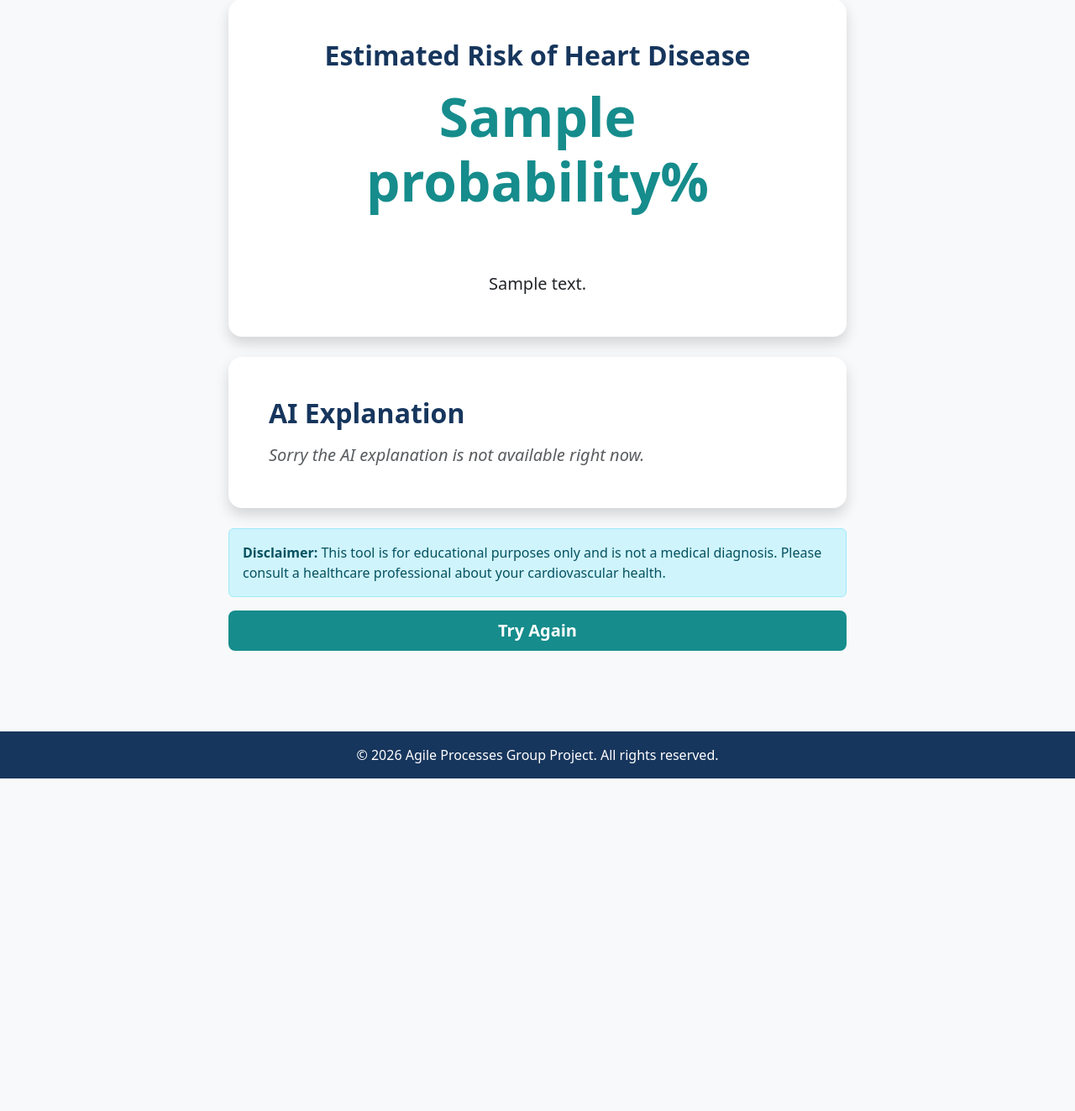
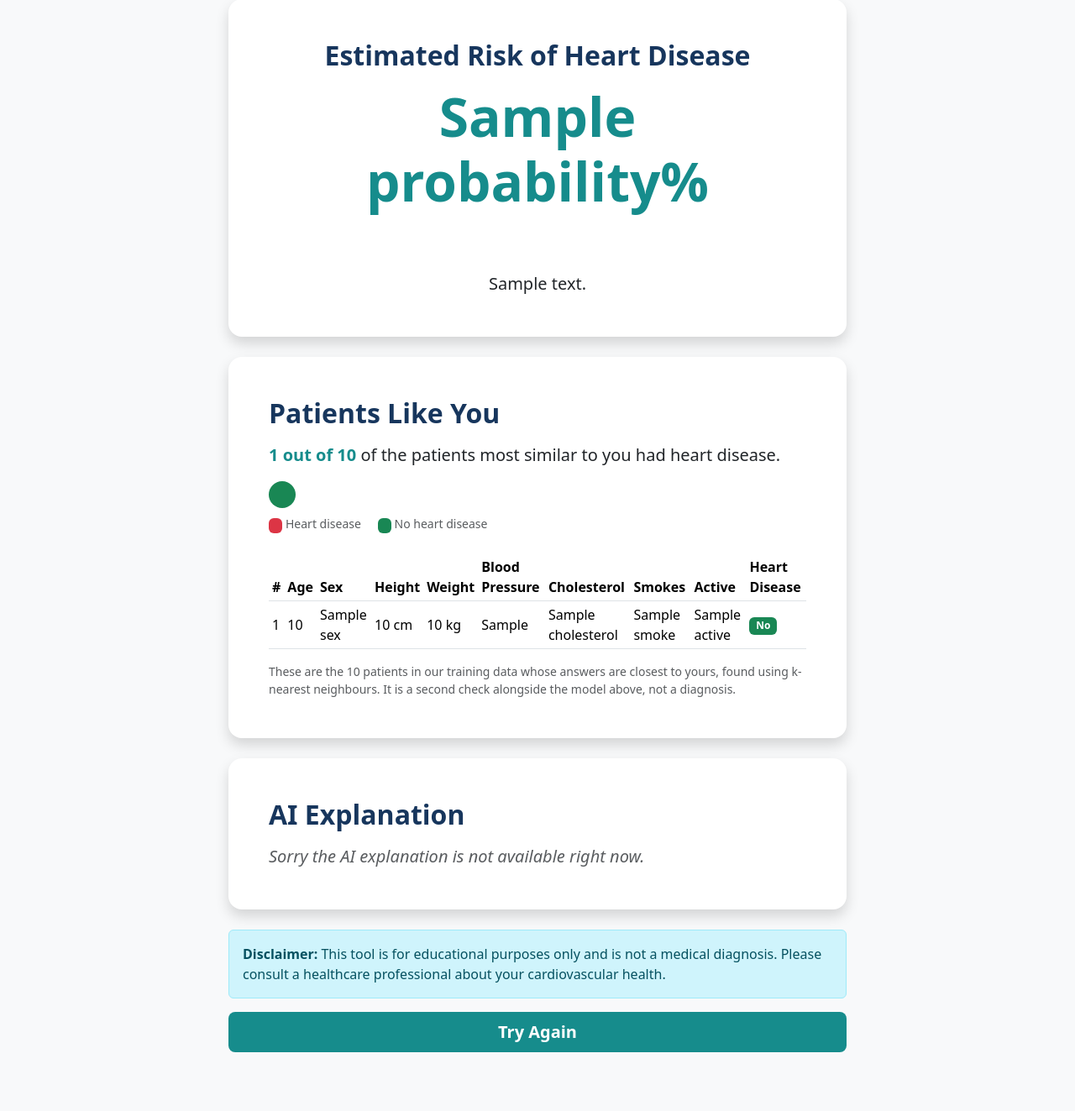
Before and after one commit to ZacRing/Agile_Processes_Group_Project, a Django app: template django_website/predictions/templates/predictions/results.html in a window 1280 px wide. Shown: the part 121-1444 px from the top of the page at 84% size. Before the commit the page ends 1048 px from the top, so only its background shows below. Run offline with Django 5.2, Linux system fonts and the light colour scheme; the template is opened without the code that fills it: most values are stand-ins (such as "Sample title", 1, 10 or a date in 2020); parts of the project's set-up code (start-up, migrations or seed data) failed here and were passed over.

Commit message:
Added knn check to the site

```diff
--- /dev/null
+++ b/django_website/predictions/neighbours.py
@@ -0,0 +1,52 @@
+"""
+Find the 5 patients in the training data most similar to the person
+who filled in the form. Put this file in the same app folder as views.py.
+"""
+from pathlib import Path
+
+import joblib
+import pandas as pd
+
+# Same location views.py uses for the logistic regression model
+PROJECT_ROOT = Path(__file__).resolve().parents[2]
+KNN_PATH = PROJECT_ROOT / "knn_index.joblib"
+
+# Load once when the server starts, not on every request
+knn_index = joblib.load(KNN_PATH)
+
+LEVELS = {1: "Normal", 2: "Above normal", 3: "Well above normal"}
+
+
+def find_neighbours(input_data, k=5):
+    """input_data is the same dict views.py builds for the model."""
+    features = knn_index["features"]
+    pipeline = knn_index["pipeline"]
+
+    person = pd.DataFrame([input_data], columns=features)
+    distances, positions = pipeline["knn"].kneighbors(
+        pipeline["scaler"].transform(person), n_neighbors=k
+    )
+
+    neighbours = []
+    for distance, pos in zip(distances[0], positions[0]):
+        row = knn_index["rows"].iloc[pos]
+        neighbours.append({
+            "age": int(row["age_years"]),
+            "sex": "Male" if row["is_male"] == 1 else "Female",
+            "height": int(row["height"]),
+            "weight": round(float(row["weight"]), 1),
+            "blood_pressure": f"{int(row['ap_hi'])}/{int(row['ap_lo'])}",
+            "cholesterol": LEVELS.get(int(row["cholesterol"]), row["cholesterol"]),
+            "smoke": "Yes" if row["smoke"] == 1 else "No",
+            "active": "Yes" if row["active"] == 1 else "No",
+            "has_disease": bool(knn_index["labels"].iloc[pos]),
+            "distance": round(float(distance), 2),
+        })
+
+    n_disease = sum(n["has_disease"] for n in neighbours)
+    return {
+        "k": k,
+        "n_disease": n_disease,
+        "summary": f"{n_disease} out of your {k} most similar patients had heart disease",
+        "neighbours": neighbours,
+    }
--- a/django_website/predictions/templates/predictions/results.html
+++ b/django_website/predictions/templates/predictions/results.html
@@ -45,6 +45,88 @@
 
                     </div>
                 </article>
+
+                <!-- Similar Patients Card -->
+                <!-- knn finds the patients in the training data whose answers are closest to the user's -->
+                {% if knn %}
+                <article class="card shadow border-0 rounded-4 mb-4">
+                    <div class="card-body p-4 p-md-5">
+
+                        <h2 class="fw-bold mb-3" style="color: #17365D;">
+                            Patients Like You
+                        </h2>
+
+                        <!-- e.g. 7 out of your 10 most similar patients had heart disease -->
+                        <p class="fs-5 mb-3">
+                            <span class="fw-bold" style="color: #168C8C;">{{ knn.n_disease }} out of {{ knn.k }}</span>
+                            of the patients most similar to you had heart disease.
+                        </p>
+
+                        <!-- one dot per patient, red = heart disease, green = no heart disease -->
+                        <div class="d-flex flex-wrap gap-2 mb-2">
+                            {% for n in knn.neighbours %}
+                                <span class="rounded-circle d-inline-block {% if n.has_disease %}bg-danger{% else %}bg-success{% endif %}"
+                                      style="width: 32px; height: 32px;"
+                                      title="{% if n.has_disease %}Heart disease{% else %}No heart disease{% endif %}"></span>
+                            {% endfor %}
+                        </div>
+                        <p class="small text-muted mb-4">
+                            <span class="badge bg-danger">&nbsp;</span> Heart disease
+                            <span class="badge bg-success ms-3">&nbsp;</span> No heart disease
+                        </p>
+
+                        <!-- details of each similar patient -->
+                        <div class="table-responsive">
+                            <table class="table table-sm table-hover align-middle mb-3">
+                                <thead>
+                                    <tr style="color: #17365D;">
+                                        <th>#</th>
+                                        <th>Age</th>
+                                        <th>Sex</th>
+                                        <th>Height</th>
+                                        <th>Weight</th>
+                                        <th>Blood Pressure</th>
+                                        <th>Cholesterol</th>
+                                        <th>Smokes</th>
+                                        <th>Active</th>
+                                        <th>Heart Disease</th>
+                                    </tr>
+                                </thead>
+                                <tbody>
+                                    {% for n in knn.neighbours %}
+                                    <tr>
+                                        <td>{{ forloop.counter }}</td>
+                                        <td>{{ n.age }}</td>
+                                        <td>{{ n.sex }}</td>
+                                        <td>{{ n.height }} cm</td>
+                                        <td>{{ n.weight }} kg</td>
+                                        <td>{{ n.blood_pressure }}</td>
+                                        <td>{{ n.cholesterol }}</td>
+                                        <td>{{ n.smoke }}</td>
+                                        <td>{{ n.active }}</td>
+                                        <td>
+                                            {% if n.has_disease %}
+                                                <span class="badge bg-danger">Yes</span>
+                                            {% else %}
+                                                <span class="badge bg-success">No</span>
+                                            {% endif %}
+                                        </td>
+                                    </tr>
+                                    {% endfor %}
+                                </tbody>
+                            </table>
+                        </div>
+
+                        <!-- explain where these people come from -->
+                        <p class="small text-muted mb-0">
+                            These are the {{ knn.k }} patients in our training data whose answers are
+                            closest to yours, found using k-nearest neighbours. It is a second check
+                            alongside the model above, not a diagnosis.
+                        </p>
+
+                    </div>
+                </article>
+                {% endif %}
 
                 <!-- AI Explanation Card -->
                 <article class="card shadow border-0 rounded-4 mb-4">
--- a/django_website/predictions/views.py
+++ b/django_website/predictions/views.py
@@ -5,6 +5,7 @@ import pandas as pd
 from django.shortcuts import render
 from .forms import HeartDiseaseForm
 from .ai_explaner_agent import explain_result
+from .neighbours import find_neighbours
 from django.http import JsonResponse
 
 # Load the saved tuned Logistic Regression model
@@ -80,6 +81,10 @@ def home(request):
                     "We recommend speaking to a doctor for a proper check up."
                 )
 
+            # find the 5 most similar patients in the training data with knn
+            # this backs up the percentage with real people, e.g. 4 out of 5 had heart disease
+            knn = find_neighbours(input_data, k=11)
+
             # ask crewai and gemini to explain the result
             # save the answers and result so the ai can use them after the results page loads
             # float makes sure the number can be saved in the session
@@ -87,13 +92,14 @@ def home(request):
             request.session["result"] = {
                 "probability": float(result["probability"]),
                 "risk_level": result["risk_level"],
+                "similar_patients": knn["summary"],
             }
 
             # show the results page straight away the ai explanation loads in after
             return render(
                 request,
                 "predictions/results.html",
-                {"result": result}
+                {"result": result, "knn": knn}
             )
     else:
         form = HeartDiseaseForm()
```
Also changed, not shown: train_knn.py (added, +53 -0 lines).
